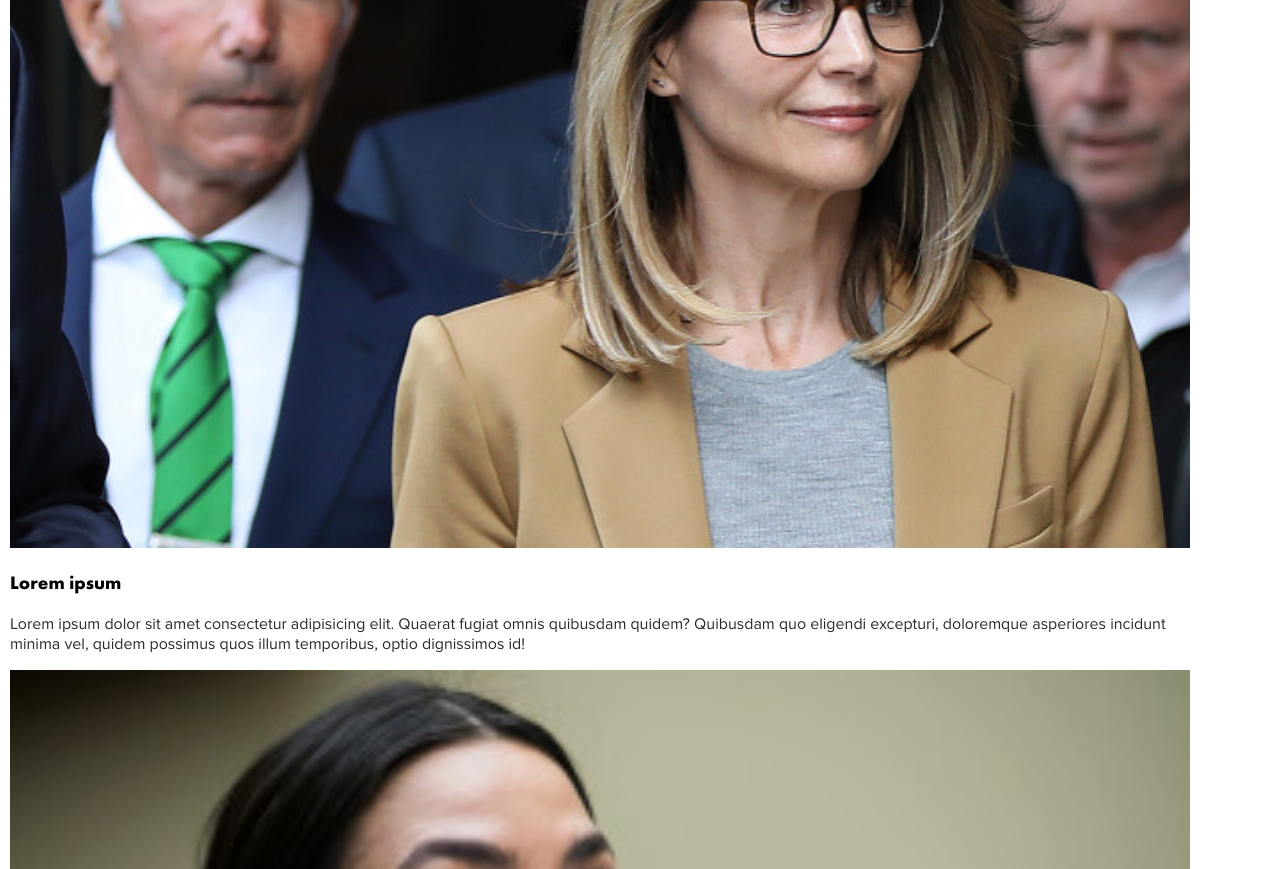
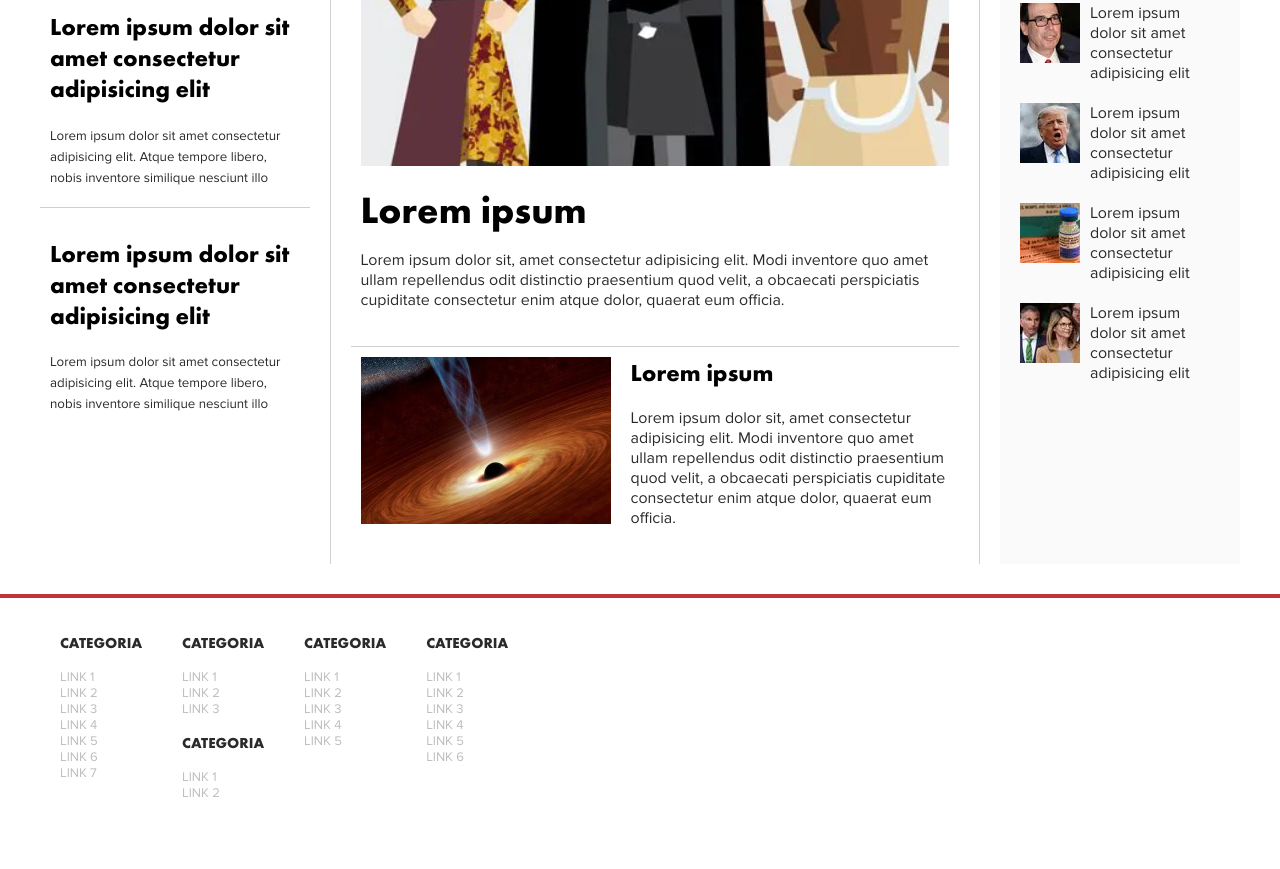
Before and after one commit to ada7matm/flexbox, a plain HTML site: page index.html in a window 1280 px wide. Shown: the part 346-1215 px from the top of the page. After the commit the page ends 1163 px from the top, so only its background shows below. Drawn offline with Linux system fonts and the light colour scheme.

Commit message:
modifico index y styles

```diff
--- a/index.html
+++ b/index.html
@@ -6,10 +6,8 @@
     <link rel="stylesheet" href="styles.css">
 </head>
 <body>
-
-    <!--
-        ================== HEADER ======================
-     -->
+<!--
+    ================== HEADER ======================
 
     <header>
         <nav>
@@ -22,16 +20,16 @@
             <img class="logo" src="img/new-york-logo.png" alt="">
         </nav>
     </header>
+-->
     <div class="page-container">
+<!--
+        ================ MAIN SECTION ==================
 
-    <!--
-        ================ MAIN SECTION ==================
-     -->
 
         <section id="main-section">
-            <!--
+
                 -------------- MAIN NEWS -----------------
-            -->
+
             <main>
                 <div class="main-news-container">
                     <article class="main-news">
@@ -70,9 +68,9 @@
                 </div>
             </main>
 
-            <!--
+
                 -------------- ASIDE NEWS -----------------
-            -->
+
             <aside>
                 <article class="small-news">
                     <h2>Lorem ipsum</h2>
@@ -94,9 +92,8 @@
 
         </section>
 
-        <!--
             ================ VIDEO SECTION ==================
-        -->
+
 
         <section id="videos-section">
             <h1 class="video-title">VIDEOS</h1>
@@ -135,7 +132,7 @@
                 </div>
             </div>
         </section>
-
+     -->
         <!--
             ============= MORE NEWS SECTION ==========
         -->
@@ -162,7 +159,7 @@
                         <h1>Lorem ipsum</h1>
                         <p>Lorem ipsum dolor sit, amet consectetur adipisicing elit. Modi inventore quo amet ullam repellendus odit distinctio praesentium quod velit, a obcaecati perspiciatis cupiditate consectetur enim atque dolor, quaerat eum officia.</p>
                     </article>
-                    <article>
+                    <article class="bottom-new">
                         <img src="img/medium-news-6.jpg" alt="">
                         <div class="text-container">
                             <h2>Lorem ipsum</h2>
--- a/styles.css
+++ b/styles.css
@@ -39,6 +39,9 @@ img {
 
 .page-container {
     padding-top: 100px;
+    display: flex;
+    flex-direction: column;
+    align-items: center;
 }
 
 section {
@@ -153,8 +156,28 @@ aside {
 =============================================
 */
 
+#more-news {
+    display: flex;
+    justify-content: center;
+}
+
+.more-news-container {
+    display: flex;
+}
+
 .more-news-main-column {
     padding: 10px 20px;
+    flex-grow: 2;
+}
+
+.more-news-secondary-column {
+    flex-basis: 100px;
+    flex-grow: 1;
+}
+
+.more-news-main-column {
+    flex-basis: 100px;
+    flex-grow: 3;
 }
 
 .more-news-secondary-column article,
@@ -187,15 +210,25 @@ aside {
     margin-left: 0;
 }
 
+.aside-news h2 {
+    margin: 20px 0px 40px 0px;
+}
+
 .more-news-main-column {
     border-right: 1px solid #d0d0d0;
     border-left: 1px solid #d0d0d0;
     margin: 0 20px;
 }
 
+.bottom-new {
+    display: flex;
+    align-items: flex-start;
+}
+
 .thumbnail-container {
     min-width: 200px;
     margin: 20px 0;
+    display: flex;
 }
 
 .thumbnail {
@@ -218,10 +251,15 @@ footer {
     margin-top: 30px;
     padding-top: 20px;
     border-top: 4px solid #c3333c;
+    display: flex;
+    justify-content: center;
 }
 
 .footer-links-container {
     max-width: 1200px;
+    display: flex;
+    max-width: 1200px;
+    flex-grow: 1;
 }
 
 .footer-links {
```
